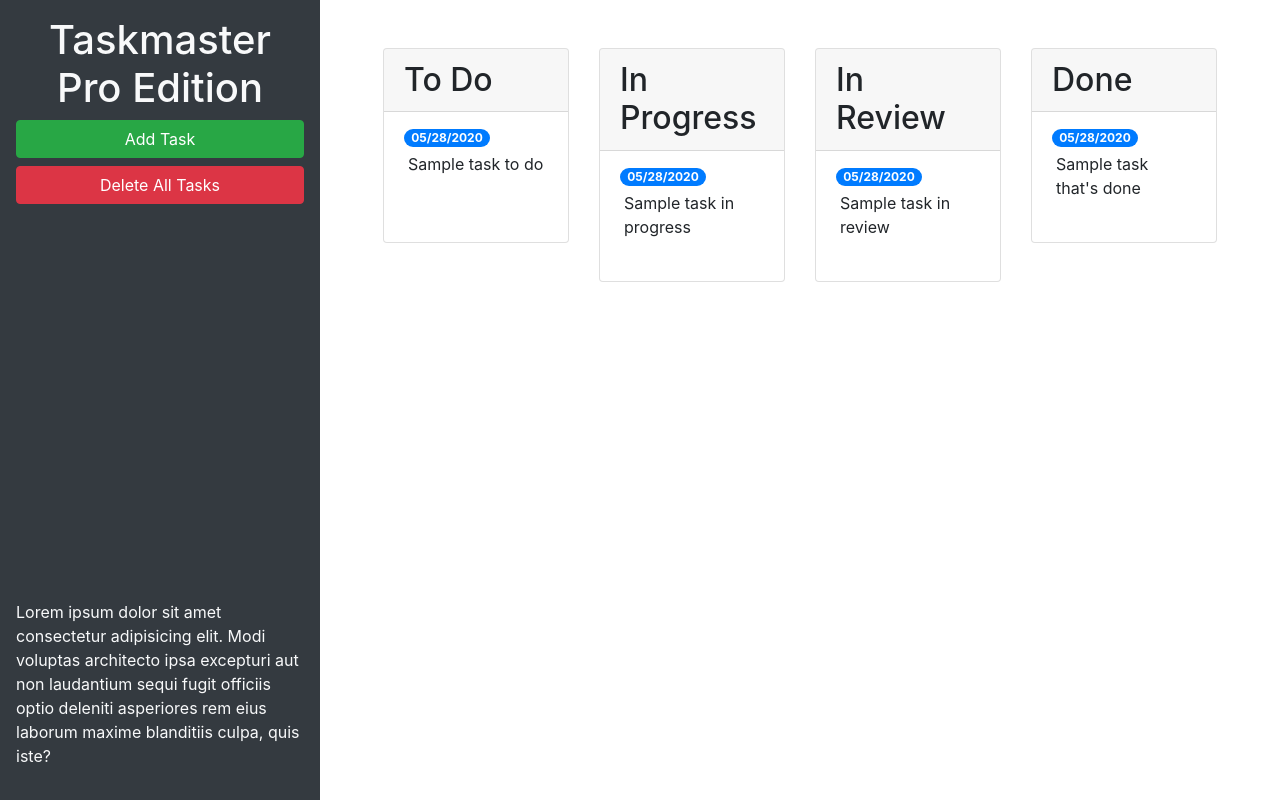
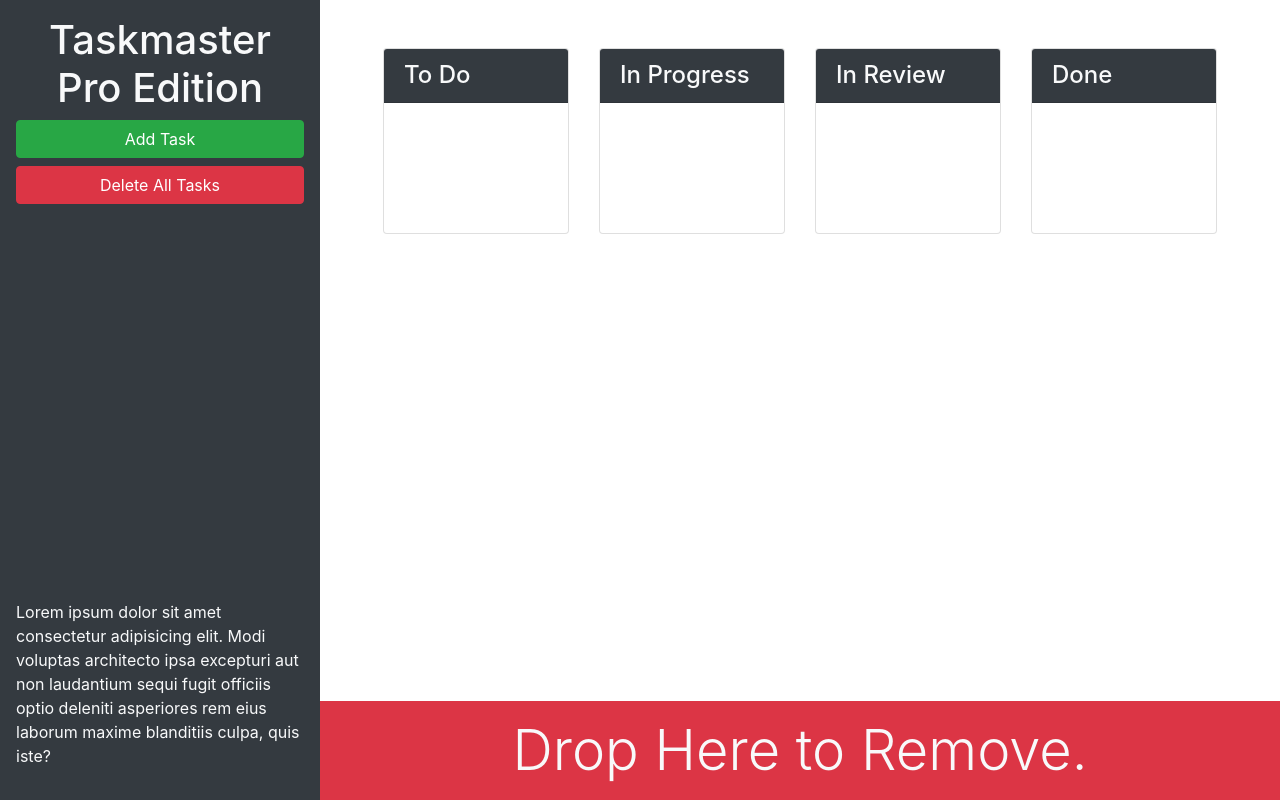
Before and after one commit to NathanaelWhite/taskmaster-pro, a plain HTML site: page index.html in a window 1280 px wide. Drawn offline with nearby package versions, Linux system fonts and the light colour scheme.

Commit message:
added bootstrap style to html

```diff
--- a/index.html
+++ b/index.html
@@ -13,28 +13,28 @@
 <body>
 
   <div class="row min-vh-100 no-gutters">
-    <header class="col-12 col-lg-3 bg-dark text-light d-flex flex-column p-4 p-lg-3">
+    <header class="col-12 col-lg-3 bg-dark text-light sticky-top d-flex flex-column p-4 p-lg-3">
       <h1 class="text-center">Taskmaster Pro Edition</h1>
       <button id="create-task" class="btn btn-block btn-success" data-toggle="modal" data-target="#task-form-modal">Add
         Task</button>
       <button id="remove-tasks" class="btn btn-block btn-danger">Delete All Tasks</button>
-      <p class="mt-auto">Lorem ipsum dolor sit amet consectetur adipisicing elit. Modi voluptas architecto ipsa
+      <p class="mt-auto d-none d-lg-block">Lorem ipsum dolor sit amet consectetur adipisicing elit. Modi voluptas architecto ipsa
         excepturi aut non
         laudantium sequi fugit officiis optio deleniti asperiores rem eius laborum maxime blanditiis culpa, quis iste?
       </p>
     </header>
-    <main class="col-12 col-lg-9">
+    <main class="col-12 col-lg-9 d-flex flex-column">
       <div class="m-5 row justify-content-around">
         <!-- to do start -->
         <div class="col-12 col-md-6 col-xl-3 mb-3">
           <div class="card">
-            <h2 class="card-header">
+            <h4 class="card-header bg-dark text-light">
               To Do
-            </h2>
+            </h4>
             <ul id="list-toDo" class="list-group list-group-flush">
               <li class="list-group-item">
-                <span class="badge badge-primary badge-pill">05/28/2020</span>
-                <p class="m-1">Sample task to do</p>
+                <span class="badge badge-primary badge-pill"></span>
+                <p class="m-1"></p>
               </li>
             </ul>
           </div>
@@ -43,13 +43,13 @@
         <!-- in progress start -->
         <div class="col-12 col-md-6 col-xl-3 mb-3">
           <div class="card">
-            <h2 class="card-header">
+            <h4 class="card-header bg-dark text-light">
               In Progress
-            </h2>
+            </h4>
             <ul id="list-inProgress" class="list-group list-group-flush">
               <li class="list-group-item">
-                <span class="badge badge-primary badge-pill">05/28/2020</span>
-                <p class="m-1">Sample task in progress</p>
+                <span class="badge badge-primary badge-pill"></span>
+                <p class="m-1"></p>
               </li>
             </ul>
           </div>
@@ -58,13 +58,13 @@
         <!-- in review start -->
         <div class="col-12 col-md-6 col-xl-3 mb-3">
           <div class="card">
-            <h2 class="card-header">
+            <h4 class="card-header bg-dark text-light">
               In Review
-            </h2>
+            </h4>
             <ul id="list-inReview" class="list-group list-group-flush">
               <li class="list-group-item">
-                <span class="badge badge-primary badge-pill">05/28/2020</span>
-                <p class="m-1">Sample task in review</p>
+                <span class="badge badge-primary badge-pill"></span>
+                <p class="m-1"></p>
               </li>
             </ul>
           </div>
@@ -73,18 +73,24 @@
         <!-- done start -->
         <div class="col-12 col-md-6 col-xl-3 mb-3">
           <div class="card">
-            <h2 class="card-header">
+            <h4 class="card-header bg-dark text-light">
               Done
-            </h2>
+            </h4>
             <ul id="list-done" class="list-group list-group-flush">
               <li class="list-group-item">
-                <span class="badge badge-primary badge-pill">05/28/2020</span>
-                <p class="m-1">Sample task that's done</p>
+                <span class="badge badge-primary badge-pill"></span>
+                <p class="m-1"></p>
               </li>
             </ul>
           </div>
         </div>
         <!-- done end -->
+      </div>
+
+      <div id="trash" class="mt-auto">
+        <div class="w-100 bg-danger p-3 text-center text-light display-4">
+          Drop Here to Remove.
+        </div>
       </div>
     </main>
   </div>
```
